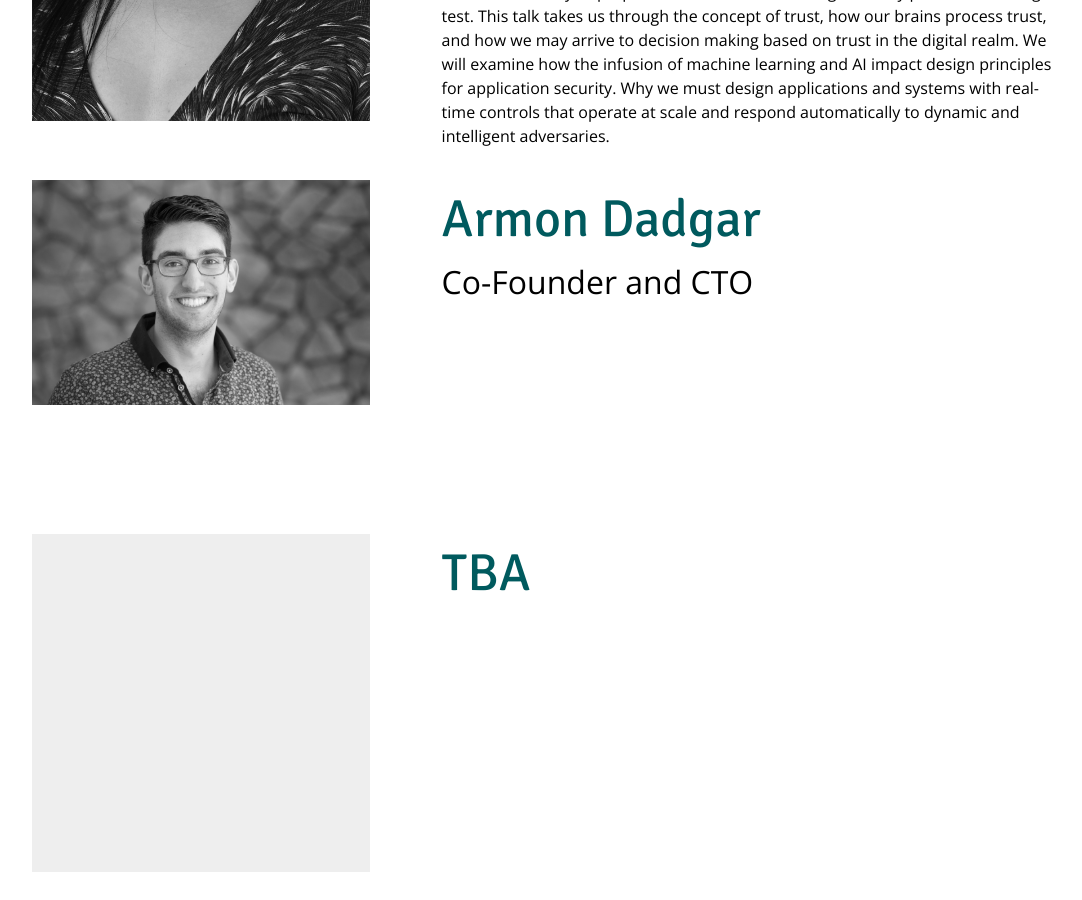
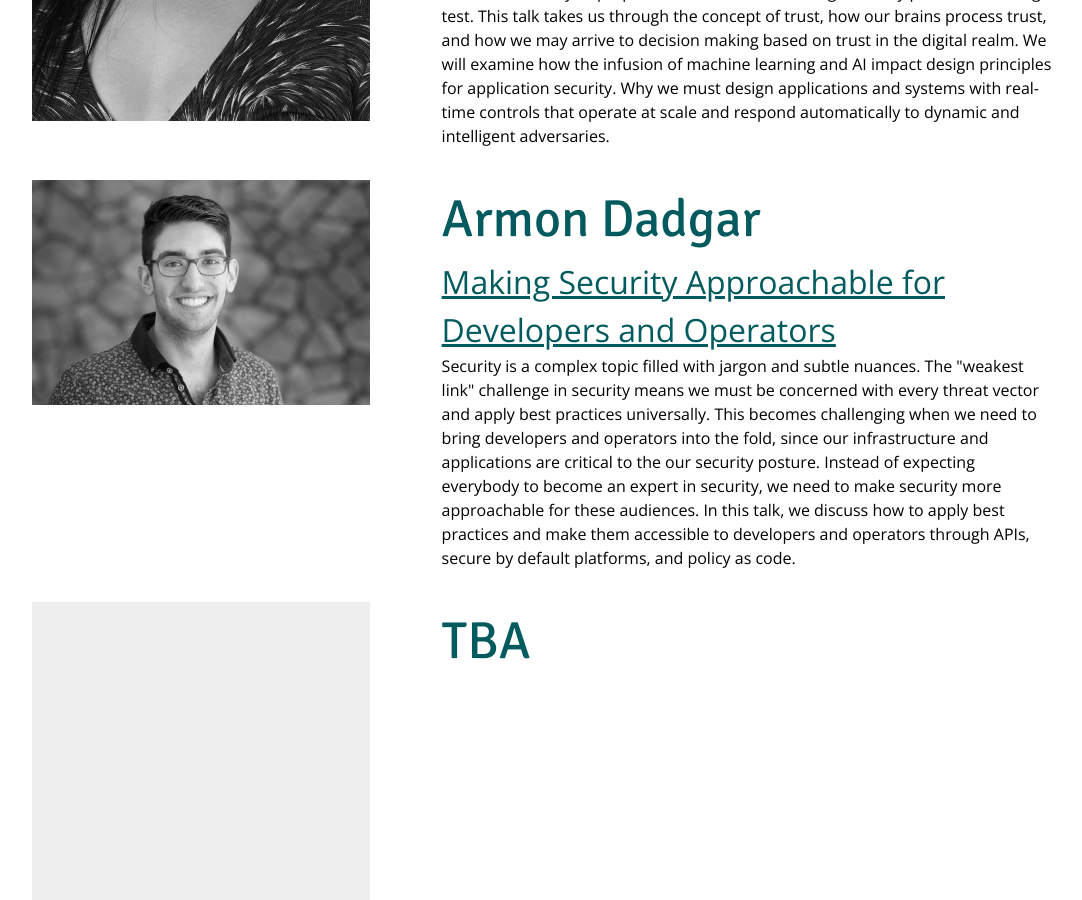
Before and after one commit to OWASP/AppSecUSA2018, a Jekyll site: the page built from program/keynotes.md, in a window 1280 px wide and 900 px high, scrolled down 1194 px. Shown: the whole window, without its empty margins (96-1178 px from the left). Built offline with Jekyll 4.4.1, drawn with Linux system fonts in a browser that asks for light colours.

Commit message:
More info on Dadgar keynote

```diff
--- a/_data/keynotespeakers.yml
+++ b/_data/keynotespeakers.yml
@@ -10,10 +10,12 @@
 - image      : Armon-Dadgar.jpg
   name       : Armon Dadgar
   company    : Hashicorp
-  bio        :
-  title      : Co-Founder and CTO
-  uri        :
-  description:
+  bio        : |
+    I have a passion for security and distributed systems and their application to real world problems. As a co-founder and CTO of HashiCorp, I bring both those interests into the world of DevOps tooling. As a former practitioner and proponent of open source software, I have helped design and implement the HashiCorp products to solve end user problems that I experienced first hand, while applying the state of the art from academic research. I place a high value on research, and lead the HashiCorp Research group, focused on industrial research in the security and large scale system management space.
+  title      : Making Security Approachable for Developers and Operators
+  uri        : /program/keynote-dadgar
+  description: |
+    Security is a complex topic filled with jargon and subtle nuances. The "weakest link" challenge in security means we must be concerned with every threat vector and apply best practices universally. This becomes challenging when we need to bring developers and operators into the fold, since our infrastructure and applications are critical to the our security posture. Instead of expecting everybody to become an expert in security, we need to make security more approachable for these audiences. In this talk, we discuss how to apply best practices and make them accessible to developers and operators through APIs, secure by default platforms, and policy as code.
 - image      :
   name       : TBA
   company    :
```
Also changed, not shown: program/keynote-dadgar.md (added, +18 -0 lines).
